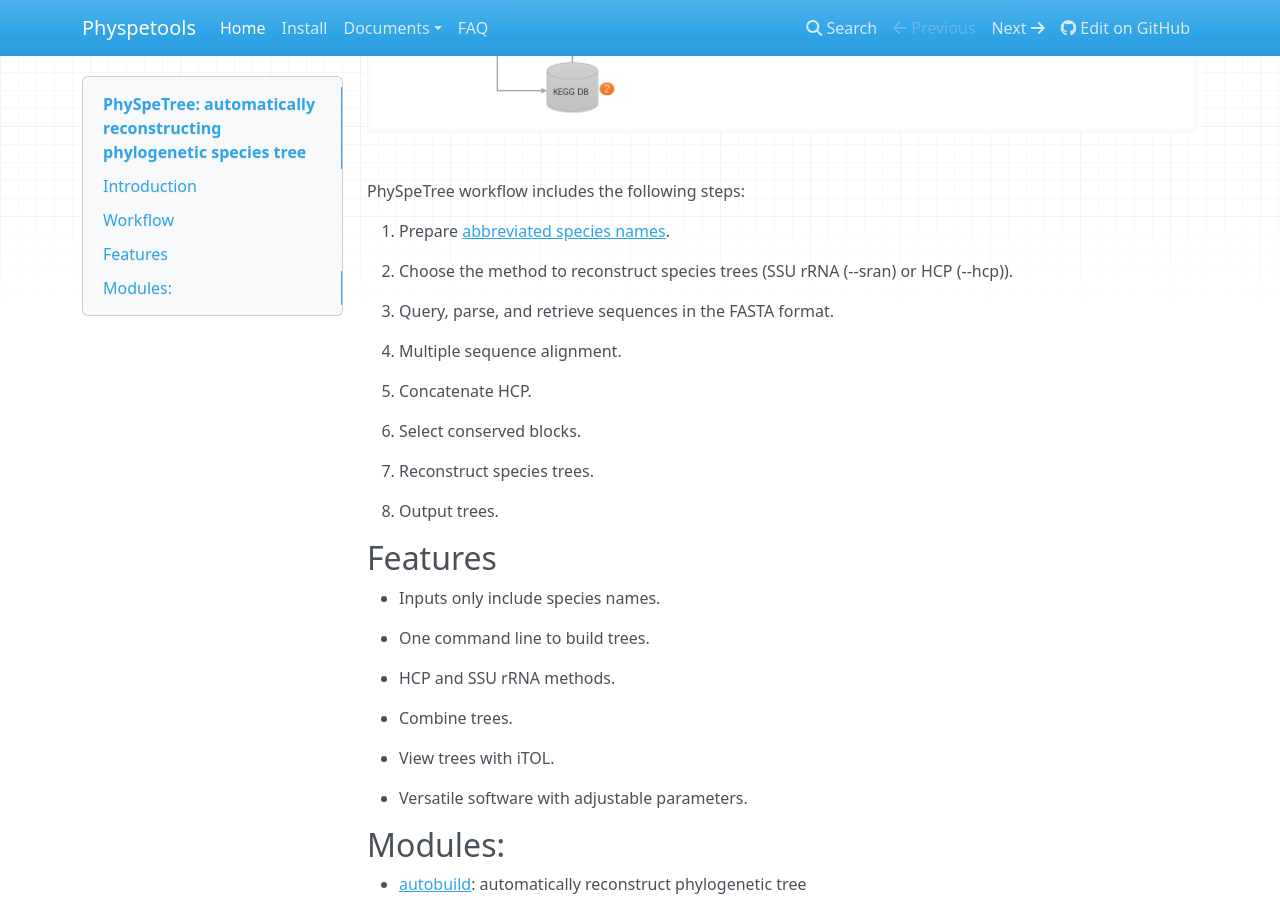
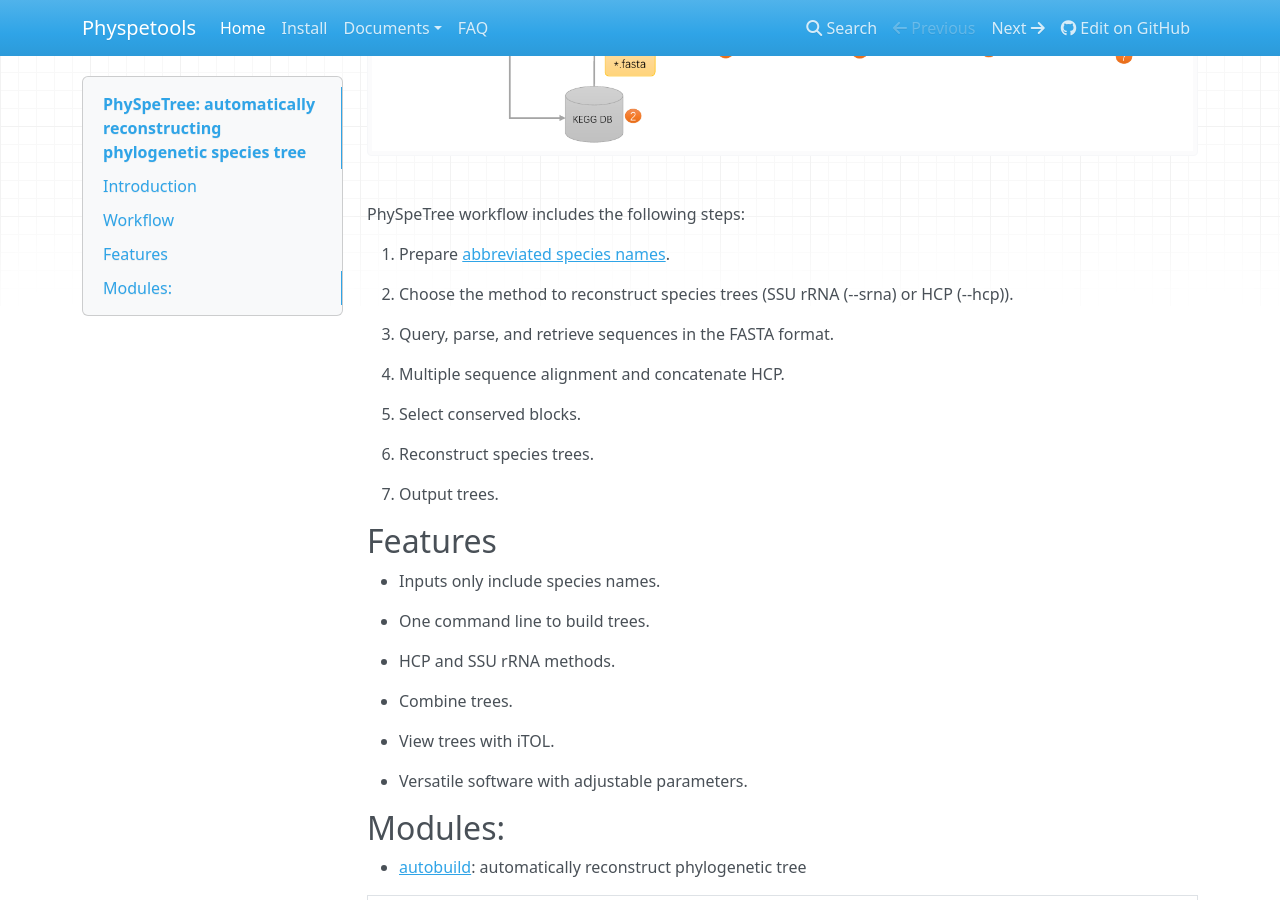
Before and after one commit to yangfangs/physpetools, an MkDocs documentation site: the page built from docs/docs/index.md, in a window 1280 px wide and 900 px high, scrolled down 746 px. Built offline with MkDocs 1.6.1, drawn with Linux system fonts in a browser that asks for light colours; nearby versions of some CDN libraries; old or Windows-style settings are respelled for this version of MkDocs.

Commit message:
update doc

```diff
--- a/docs/docs/index.md
+++ b/docs/docs/index.md
@@ -26,19 +26,17 @@ PhySpeTree workflow includes the following steps:
 
 1. Prepare [abbreviated species names][1].
 
-2. Choose the method to reconstruct species trees (SSU rRNA (--sran) or HCP (--hcp)).
+2. Choose the method to reconstruct species trees (SSU rRNA (--srna) or HCP (--hcp)).
 
 3. Query, parse, and retrieve sequences in the FASTA format.
 
-4. Multiple sequence alignment.
+4. Multiple sequence alignment and concatenate HCP.
 
-5. Concatenate HCP.
+5. Select conserved blocks.
 
-6. Select conserved blocks.
+6. Reconstruct species trees.
 
-7. Reconstruct species trees.
-
-8. Output trees.
+7. Output trees.
 
 
 ## Features
```
Also changed, not shown: docs/docs/install.md (+1 -1 lines), docs/docs/usage.md (+5 -5 lines), README.rst, docs/docs/img/PhySpeTree_work_follow.png.
